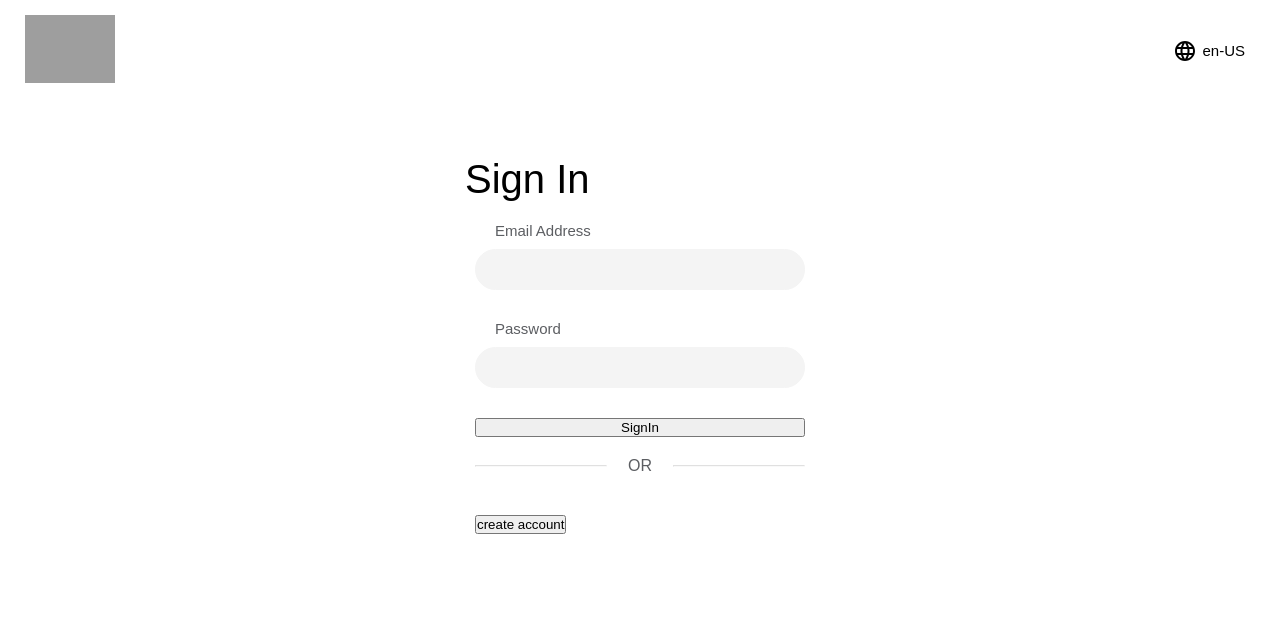
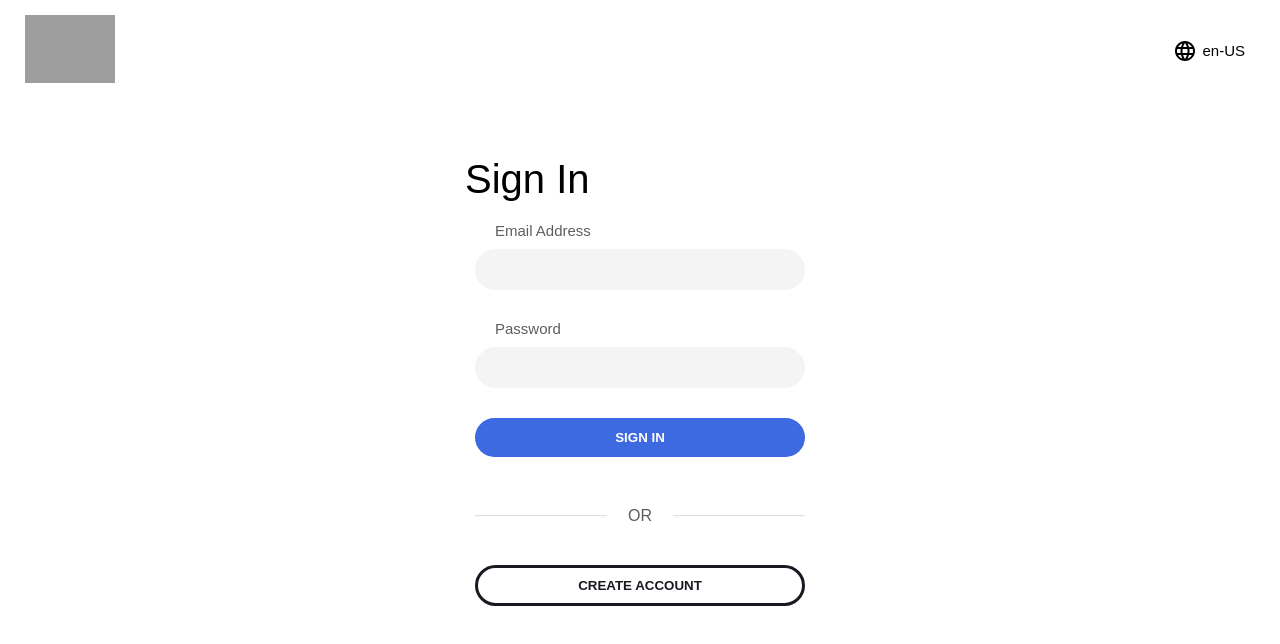
Before and after one commit to arkalal/ReactJS-Tesla-Clone-Project, a React (Create React App) app: page /login in a window 1280 px wide. Shown: the top 644 px of the page. Built offline with nearby package versions, Linux system fonts and the light colour scheme; grey boxes are pictures that could not be loaded.

Commit message:
Login page styling finished and redux store set up

```diff
--- a/src/index.js
+++ b/src/index.js
@@ -1,9 +1,13 @@
 import React from "react";
 import reactDom from "react-dom";
+import { Provider } from "react-redux";
 import { BrowserRouter } from "react-router-dom";
 import App from "./App";
 import './index.css'
+import store from './redux store/store'
 
-reactDom.render(<BrowserRouter>
-    <App></App>
-</BrowserRouter>, document.getElementById('root'))
+reactDom.render(<Provider store={store}>
+    <BrowserRouter>
+        <App></App>
+    </BrowserRouter>
+</Provider>, document.getElementById('root'))
--- a/src/login/ButtonPrimary.css
+++ b/src/login/ButtonPrimary.css
@@ -0,0 +1,17 @@
+.buttonPrimary{
+    background-color: #3e6ae1;
+    border: none;
+    padding: 12px 40px;
+    border-radius: 50px;
+    color: white;
+    text-transform: uppercase;
+    font-weight: bold;
+    cursor: pointer;
+    outline: none;
+    margin-bottom: 30px;
+    transition: all .4s;
+}
+
+.buttonPrimary:hover{
+    background-color: #3457b1;
+}
--- a/src/login/ButtonSecondary.css
+++ b/src/login/ButtonSecondary.css
@@ -0,0 +1,18 @@
+.buttonSecondary{
+    background-color: transparent;
+    border: 3px solid #171a20;
+    width: 100%;
+    padding: 10px 40px;
+    border-radius: 50px;
+    text-transform: uppercase;
+    color: #171a20;
+    font-weight: 600;
+    cursor: pointer;
+    transition: all .2s ease-in-out;
+    outline: none;
+}
+
+.buttonSecondary:hover{
+    background-color: #171a20;
+    color: white;
+}
--- a/src/login/Login.js
+++ b/src/login/Login.js
@@ -37,7 +37,7 @@ const Login = () => {
                 <label htmlFor="password">Password</label>
                 <input type="password" id='password' value={Password} onChange={(e) => { setPassword(e.target.value) }} />
 
-                <ButtonPrimary name='SignIn' type='submit' onClick={signIn}></ButtonPrimary>
+                <ButtonPrimary name='Sign In' type='submit' onClick={signIn}></ButtonPrimary>
             </form>
 
             <div className="login-divider">
--- /dev/null
+++ b/src/redux store/store.js
@@ -0,0 +1,8 @@
+import { configureStore } from "@reduxjs/toolkit";
+import userReducer from './userSlice'
+
+export default configureStore({
+    reducer: {
+        user: userReducer
+    }
+})
--- /dev/null
+++ b/src/redux store/userSlice.js
@@ -0,0 +1,20 @@
+import { createSlice } from "@reduxjs/toolkit";
+
+const userSlice = createSlice({
+    name: 'user',
+    initialState: {
+        user: null
+    },
+    reducers: {
+        login: (state, action) => {
+            state.user = action.payload
+        },
+        logout: (state) => {
+            state.user = null
+        }
+    }
+})
+
+export const { login, logout } = userSlice.actions
+
+export default userSlice.reducer
```
